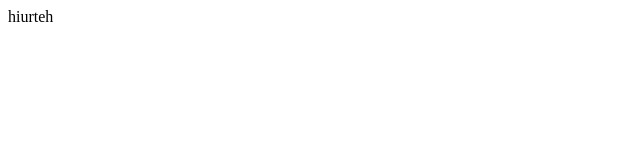
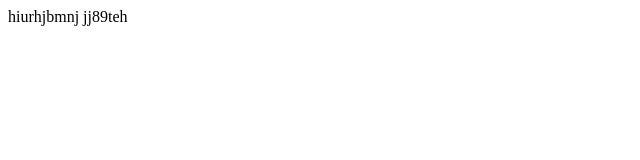
Before and after one commit to edfg6/Website-development-raju, a plain HTML site: page all.html/index.html in a window 1280 px wide. Shown: the whole page, without its empty margins (0-640 px from the left). Drawn offline with Linux system fonts and the light colour scheme.

Commit message:
Add files via upload

```diff
--- a/all.html/index.html
+++ b/all.html/index.html
@@ -7,7 +7,8 @@
     <link rel="stylesheet" href="style.css">
 </head>
 <body>
-   <div>hiurteh</div>
+   <div>hiurhjbmnj
+    jj89teh</div>
 
 </body>
 </html>
```
